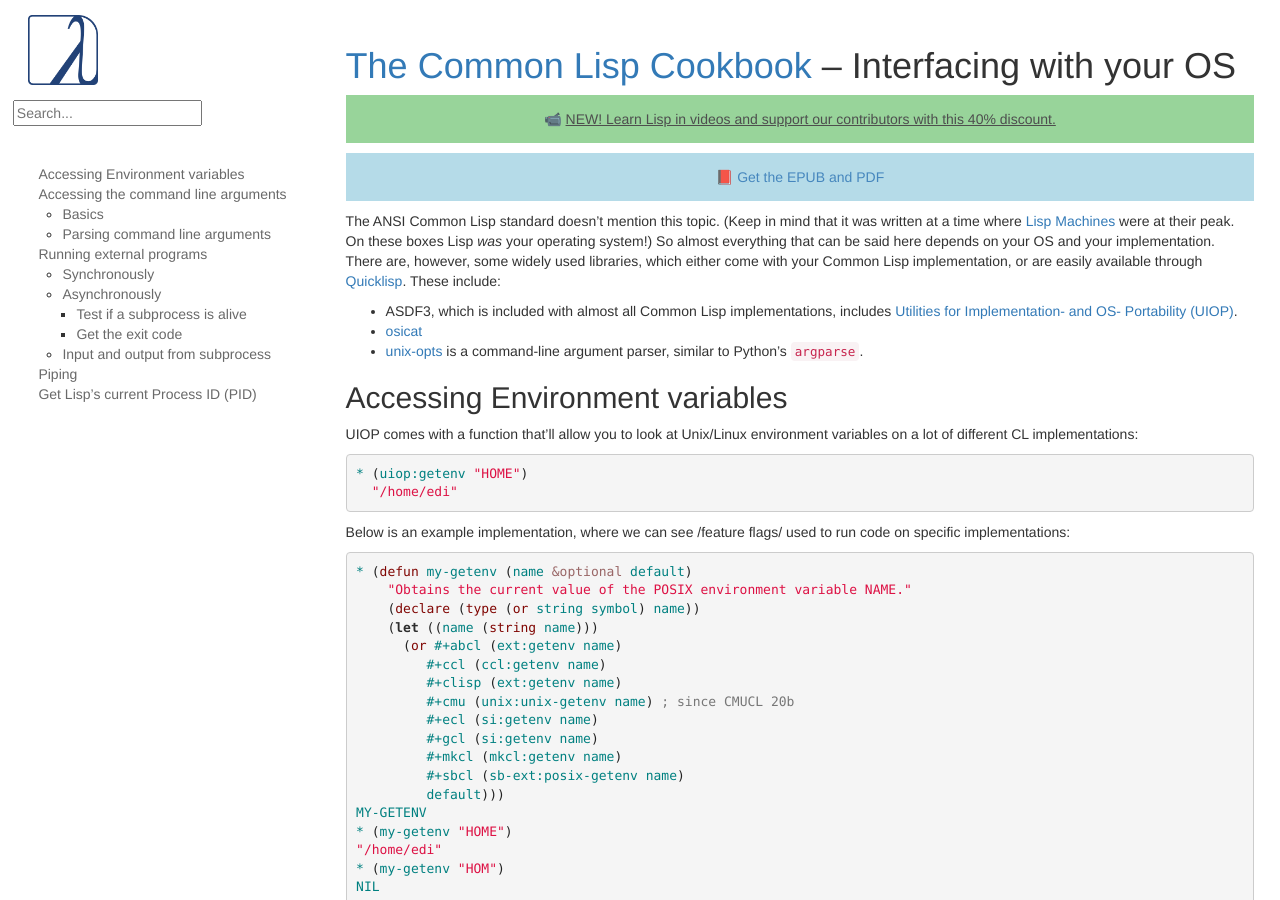
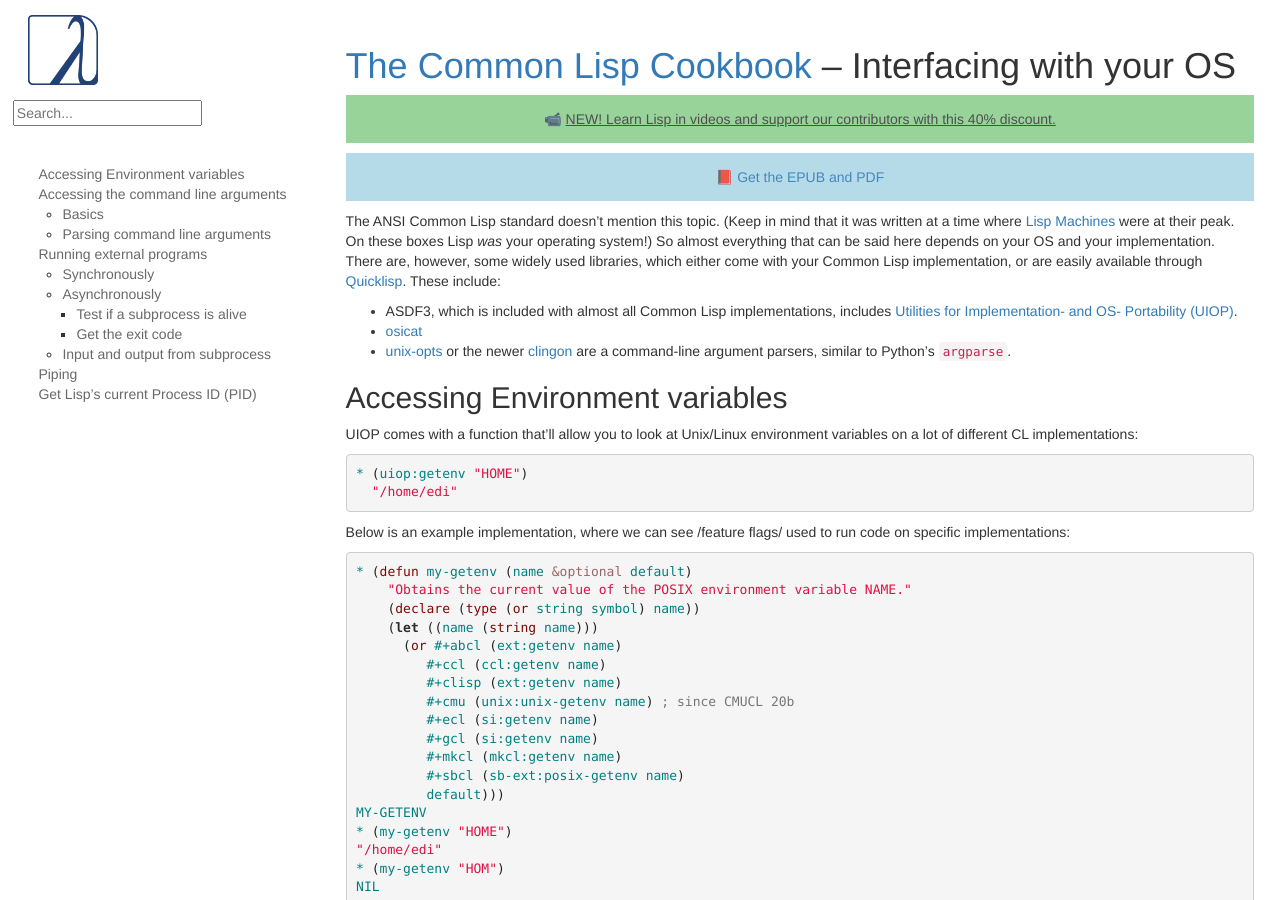
Before and after one commit to LispCookbook/cl-cookbook, a Jekyll site: the page built from os.md, in a window 1280 px wide and 900 px high. Built offline with Jekyll 4.4.1, drawn with Linux system fonts in a browser that asks for light colours.

Commit message:
(minor) os: mention clingon alongside unix-opts (it's more featureful)

```diff
--- a/os.md
+++ b/os.md
@@ -10,7 +10,7 @@
 * ASDF3, which is included with almost all Common Lisp implementations,
   includes [Utilities for Implementation- and OS- Portability (UIOP)](https://common-lisp.net/project/asdf/uiop.html).
 * [osicat](https://common-lisp.net/project/osicat/)
-* [unix-opts](http://quickdocs.org/unix-opts/) is a command-line argument parser, similar to Python's `argparse`.
+* [unix-opts](http://quickdocs.org/unix-opts/) or the newer [clingon](https://github.com/dnaeon/clingon) are a command-line argument parsers, similar to Python's `argparse`.
 
 
 <a name="env"></a>
```
